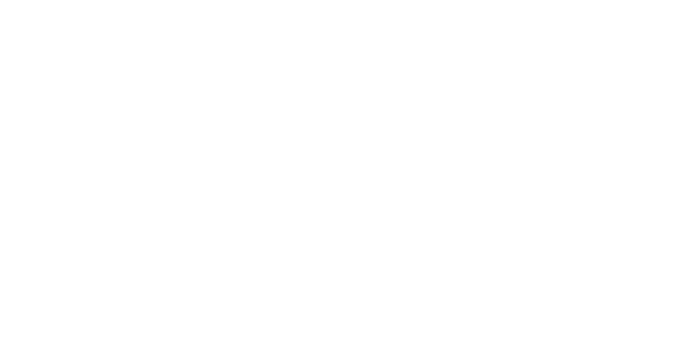
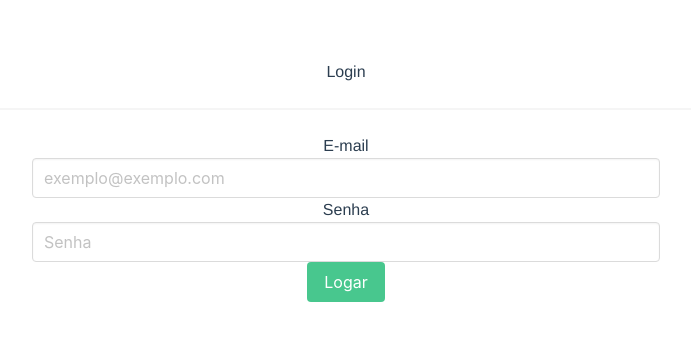
Before and after one commit to GustavoGomesDias/proj6, a Vue app: page /login in a window 1280 px wide. Before the commit this address had no page. Shown: the top 340 px of the page, without its empty margins (294-985 px from the left). Built offline with nearby package versions, Linux system fonts and the light colour scheme.

Commit message:
Aula 320 - Front do Login

```diff
--- a/src/router/index.js
+++ b/src/router/index.js
@@ -1,6 +1,7 @@
 import { createRouter, createWebHistory } from 'vue-router';
 import Home from '../views/Home.vue';
 import Register from '../views/Register.vue';
+import Login from '../views/Login.vue';
 
 const routes = [
   {
@@ -12,6 +13,11 @@
     path: '/register',
     name: 'Register',
     component: Register
+  },
+  {
+    path: '/login',
+    name: 'Login',
+    component: Login
   },
   {
     path: '/about',
--- /dev/null
+++ b/src/views/Login.vue
@@ -0,0 +1,42 @@
+<template>
+    <div>
+        <h2>Login</h2>
+        <hr>
+        <div class="columns is-centered">
+            <div class="column is-half">
+                <div v-if="err != undefined">
+                    <div class="notification is-danger">
+                        <p>{{ err }}</p>
+                    </div>
+                </div>
+                <p>E-mail</p>
+                <input type="email" placeholder="exemplo@exemplo.com" class="input" v-model="email">
+                <p>Senha</p>
+                <input type="password" class="input" placeholder="Senha" v-model="password">
+                <button class="button is-success" @click="login">Logar</button>
+            </div>
+        </div>
+    </div>
+</template>
+
+<script>
+import axios from 'axios';
+export default {
+    data(){
+        return {
+            password: '',
+            email: '',
+            err: undefined
+        }
+    },
+    methods: {
+        login(){
+
+        }
+    }
+}
+</script>
+
+<style scoped>
+
+</style>
```
